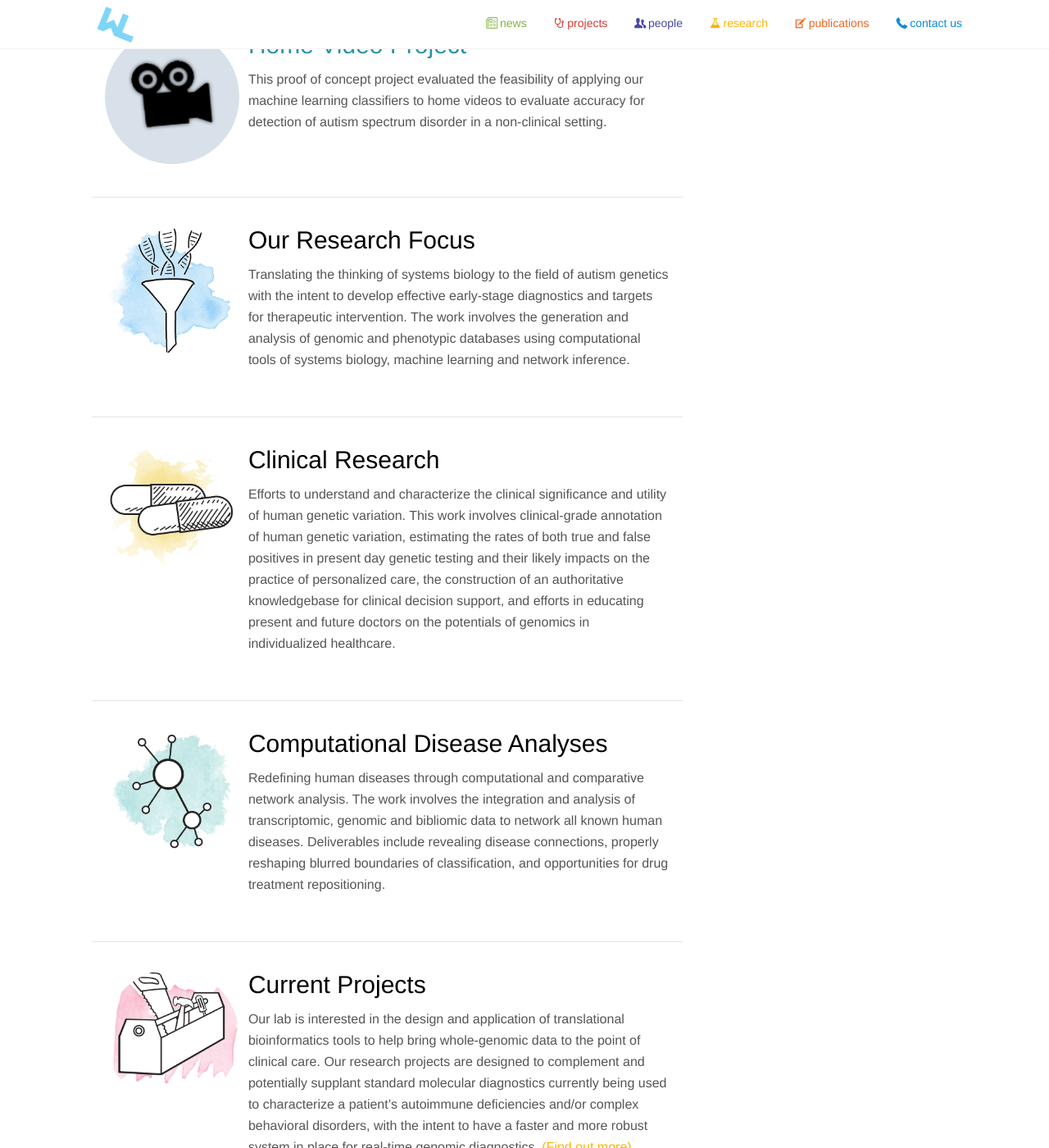
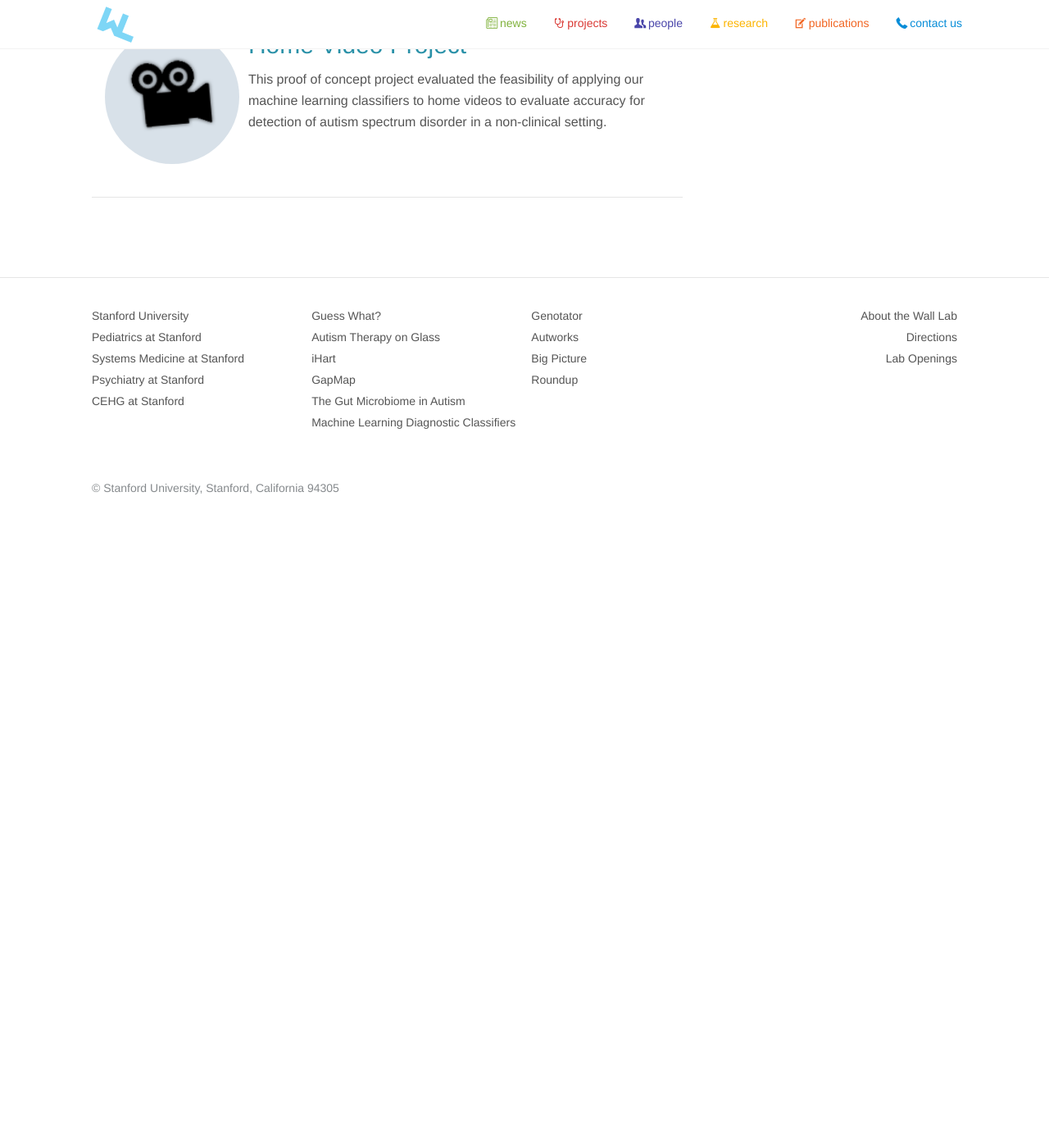
Before and after one commit to walllab/walllab.github.io, a Jekyll site: the page built from projects/index.md, in a window 1280 px wide and 1400 px high, scrolled down 2169 px. Shown: the whole window at 82% size. Built offline with Jekyll 4.4.1, drawn with Linux system fonts in a browser that asks for light colours; after the commit the page ends 2799 px from its top, so only the background shows below that; some of the changed text lies outside the part shown.

Commit message:
Update index.md

```diff
--- a/projects/index.md
+++ b/projects/index.md
@@ -279,62 +279,3 @@ GeneHawk is a database of associations between genes and disorders found by data
 </div>
 
 <hr> -->
-
-<div class="row">
-  <div class="quarter">
-      <img style="border-radius: 50%; width: 100%" src="{{ site.url }}/assets/images/icons/icon1.png" />
-  </div>
-  <div class="three-quarters">
-
-    <h2>Our Research Focus</h2>
-    <p>
-      Translating the thinking of systems biology to the field of autism genetics with the intent to develop effective early-stage diagnostics and targets for therapeutic intervention. The work involves the generation and analysis of genomic and phenotypic databases using computational tools of systems biology, machine learning and network inference.
-    </p>
-  </div>
-</div>
-
-<hr>
-
-<div class="row">
-  <div class="quarter">
-      <img style="border-radius: 50%; width: 100%" src="{{ site.url }}/assets/images/icons/icon3.png" />
-  </div>
-  <div class="three-quarters">
-
-    <h2>Clinical Research</h2>
-    <p>
-      Efforts to understand and characterize the clinical significance and utility of human genetic variation. This work involves clinical-grade annotation of human genetic variation, estimating the rates of both true and false positives in present day genetic testing and their likely impacts on the practice of personalized care, the construction of an authoritative knowledgebase for clinical decision support, and efforts in educating present and future doctors on the potentials of genomics in individualized healthcare.
-    </p>
-  </div>
-</div>
-
-<hr>
-
-<div class="row">
-  <div class="quarter">
-      <img style="border-radius: 50%; width: 100%" src="{{ site.url }}/assets/images/icons/icon2.png" />
-  </div>
-  <div class="three-quarters">
-    <h2>Computational Disease Analyses</h2>
-    <p>
-      Redefining human diseases through computational and comparative network analysis. The work involves the integration and analysis of transcriptomic, genomic and bibliomic data to network all known human diseases. Deliverables include revealing disease connections, properly reshaping blurred boundaries of classification, and opportunities for drug treatment repositioning.
-    </p>
-  </div>
-</div>
-
-<hr>
-
-<div class="row">
-  <div class="quarter">
-      <img style="border-radius: 50%; width: 100%" src="{{ site.url }}/assets/images/icons/icon4.png" />
-  </div>
-  <div class="three-quarters">
-
-    <h2>Current Projects</h2>
-    <p>
-      Our lab is interested in the design and application of translational bioinformatics tools to help bring whole-genomic data to the point of clinical care. Our research projects are designed to complement and potentially supplant standard molecular diagnostics currently being used to characterize a patient’s autoimmune deficiencies and/or complex behavioral disorders, with the intent to have a faster and more robust system in place for real-time genomic diagnostics. <a class="yellow" href="{{ site.url }}/research">(Find out more)</a>
-    </p>
-  </div>
-</div>
-
-<hr>
```
